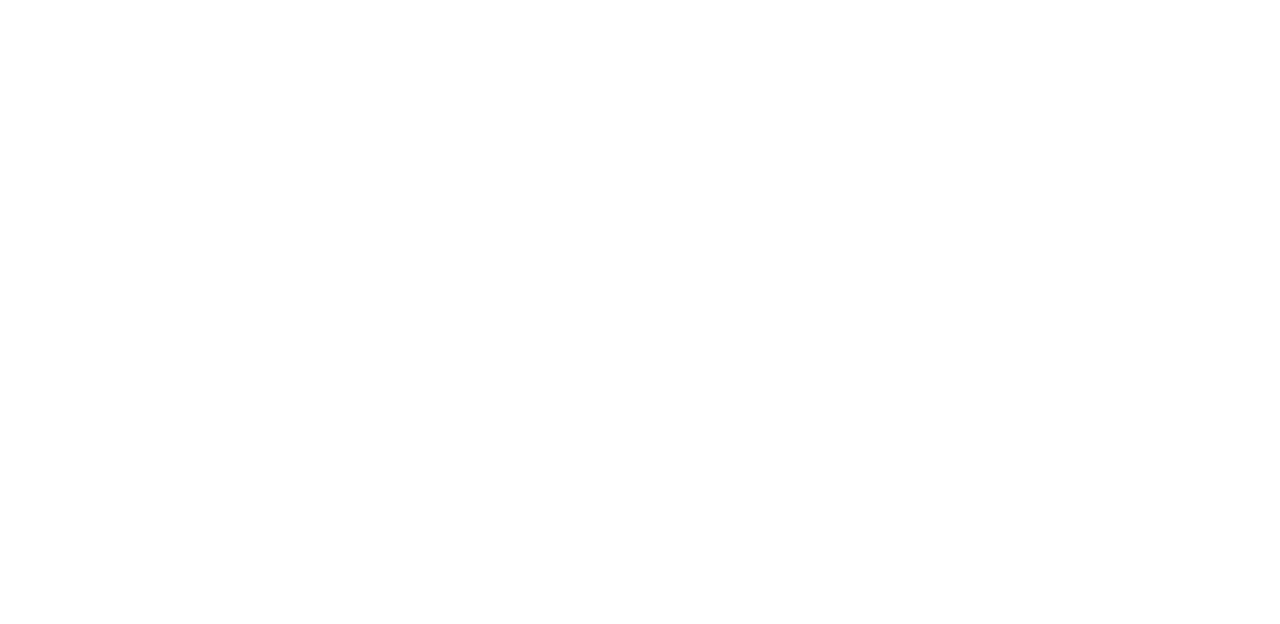
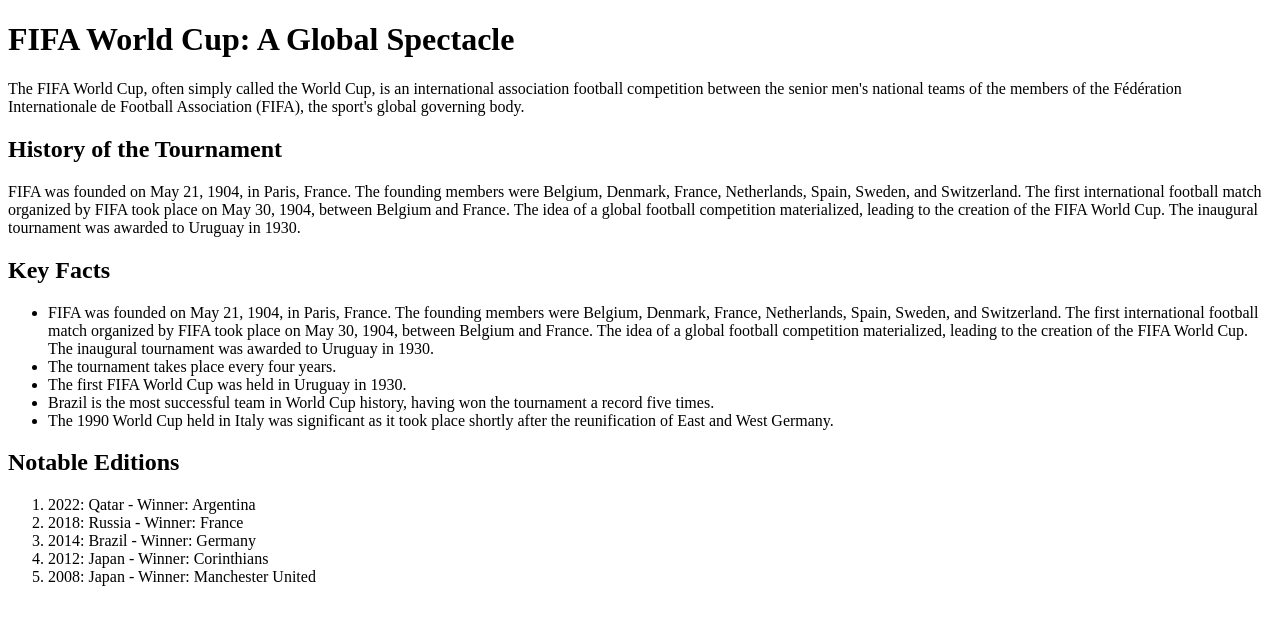
Before and after one commit to Br3y/frontend-engineer-projects, a plain HTML site: page src/BigBinaryAcademy/Fifa-World-Cup-Assessment/index.html in a window 1280 px wide. Drawn offline with Linux system fonts and the light colour scheme.

Commit message:
feat: complete Fifa World Cup challenge 1

```diff
--- a/src/BigBinaryAcademy/Fifa-World-Cup-Assessment/index.html
+++ b/src/BigBinaryAcademy/Fifa-World-Cup-Assessment/index.html
@@ -1,10 +1,62 @@
 <!DOCTYPE html>
 <html lang="en">
-<head>
-  <meta charset="UTF-8">
-  <meta name="viewport" content="width=device-width, initial-scale=1.0">
-  <title>FIFA World Cup</title>
-</head>
-<body>
-</body>
+  <head>
+    <meta charset="UTF-8" />
+    <meta name="viewport" content="width=device-width, initial-scale=1.0" />
+    <title>FIFA World Cup</title>
+  </head>
+  <body>
+    <h1>FIFA World Cup: A Global Spectacle</h1>
+
+    <p>
+      The FIFA World Cup, often simply called the World Cup, is an international
+      association football competition between the senior men's national teams
+      of the members of the Fédération Internationale de Football Association
+      (FIFA), the sport's global governing body.
+    </p>
+
+    <h2>History of the Tournament</h2>
+
+    <p>
+      FIFA was founded on May 21, 1904, in Paris, France. The founding members
+      were Belgium, Denmark, France, Netherlands, Spain, Sweden, and
+      Switzerland. The first international football match organized by FIFA took
+      place on May 30, 1904, between Belgium and France. The idea of a global
+      football competition materialized, leading to the creation of the FIFA
+      World Cup. The inaugural tournament was awarded to Uruguay in 1930.
+    </p>
+
+    <h2>Key Facts</h2>
+
+    <ul>
+      <li>
+        FIFA was founded on May 21, 1904, in Paris, France. The founding members
+        were Belgium, Denmark, France, Netherlands, Spain, Sweden, and
+        Switzerland. The first international football match organized by FIFA
+        took place on May 30, 1904, between Belgium and France. The idea of a
+        global football competition materialized, leading to the creation of the
+        FIFA World Cup. The inaugural tournament was awarded to Uruguay in 1930.
+      </li>
+      <li>The tournament takes place every four years.</li>
+      <li>The first FIFA World Cup was held in Uruguay in 1930.</li>
+      <li>
+        Brazil is the most successful team in World Cup history, having won the
+        tournament a record five times.
+      </li>
+      <li>
+        The 1990 World Cup held in Italy was significant as it took place
+        shortly after the reunification of East and West Germany.
+      </li>
+    </ul>
+
+    <h2>Notable Editions</h2>
+
+    <ol>
+      <li>2022: Qatar - Winner: Argentina</li>
+      <li>2018: Russia - Winner: France</li>
+      <li>2014: Brazil - Winner: Germany</li>
+      <li>2012: Japan - Winner: Corinthians</li>
+      <li>2008: Japan - Winner: Manchester United</li>
+    </ol>
+  </body>
 </html>
```
